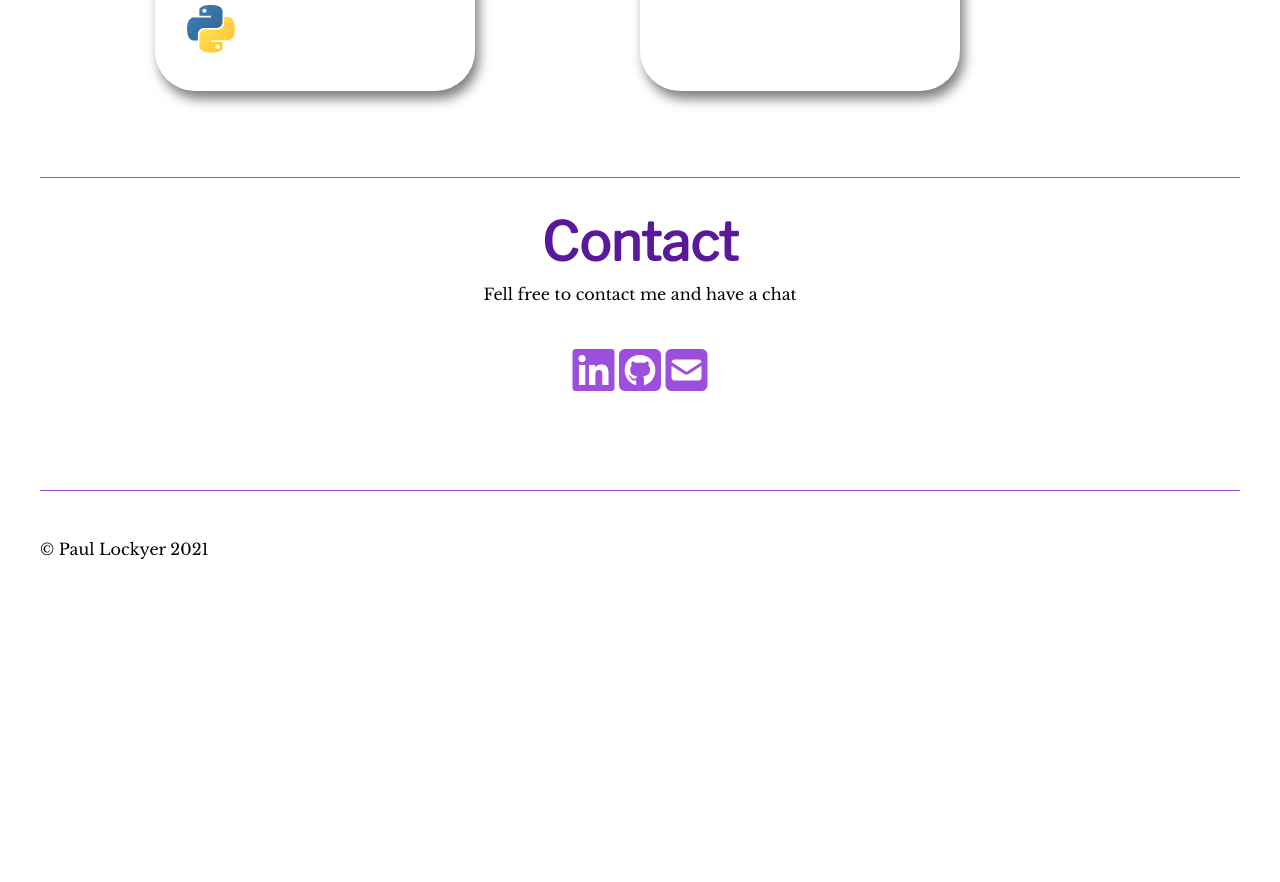
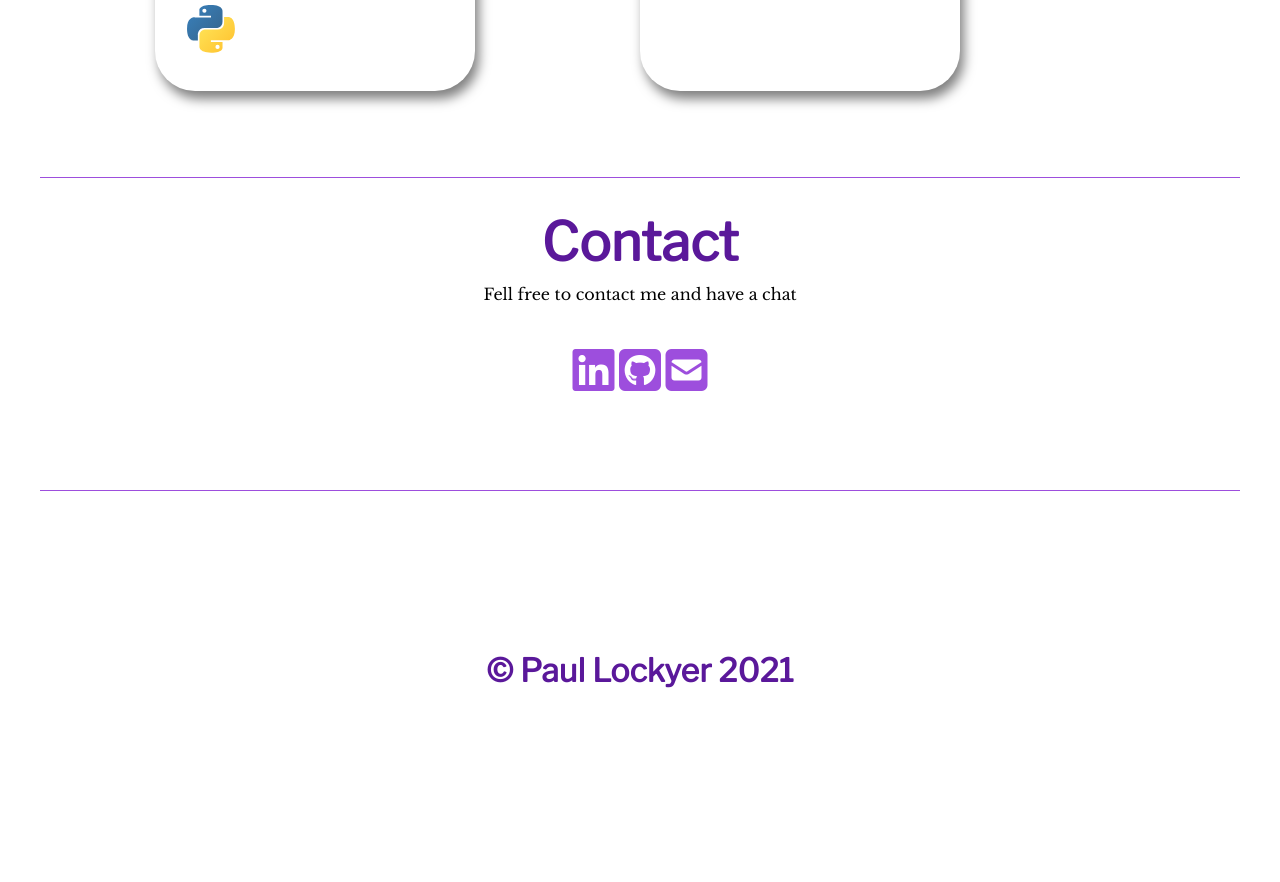
Before and after one commit to alittlebroken/alittlebroken.github.io, a plain HTML site: page index.html in a window 1280 px wide. Shown: the part 2662-3544 px from the top of the page. Before the commit the page ends 3221 px from the top, so only its background shows below. Drawn offline with nearby package versions, Linux system fonts and the light colour scheme.

Commit message:
Styled footer

```diff
--- a/index.html
+++ b/index.html
@@ -279,7 +279,9 @@
       </main>
 
       <footer class="footer">
-        &copy; Paul Lockyer 2021
+        <article class="item-align">
+          <h6>&copy; Paul Lockyer 2021</h6>
+        </article>
       </footer>
 
     </div>
--- a/static/css/styles.css
+++ b/static/css/styles.css
@@ -213,6 +213,10 @@ article {
     margin: 0 auto;
   }
 
+  .footer {
+    padding: 10rem;
+  }
+
   .nav-bar {
     align-items: baseline;
   }
```
